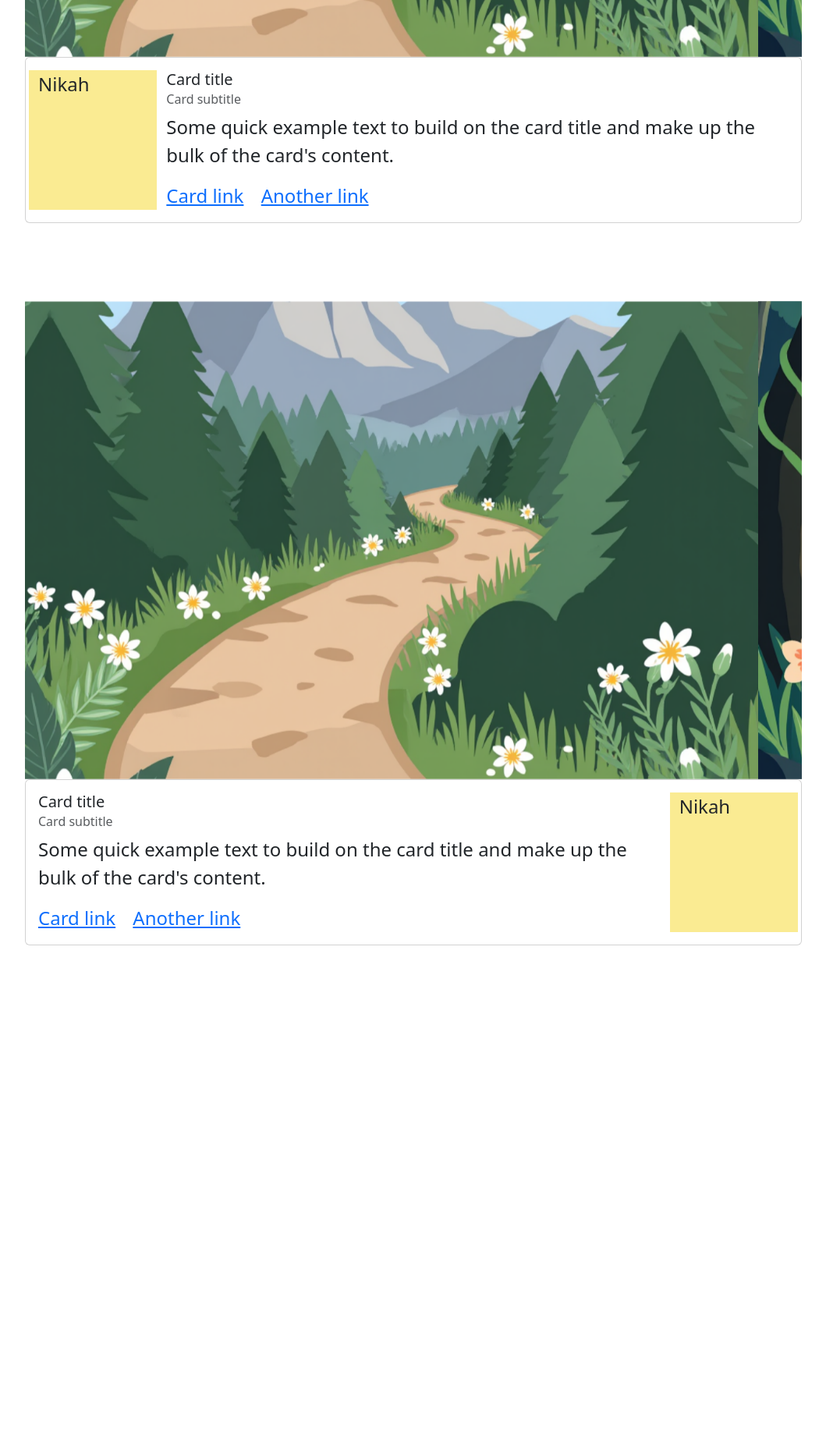
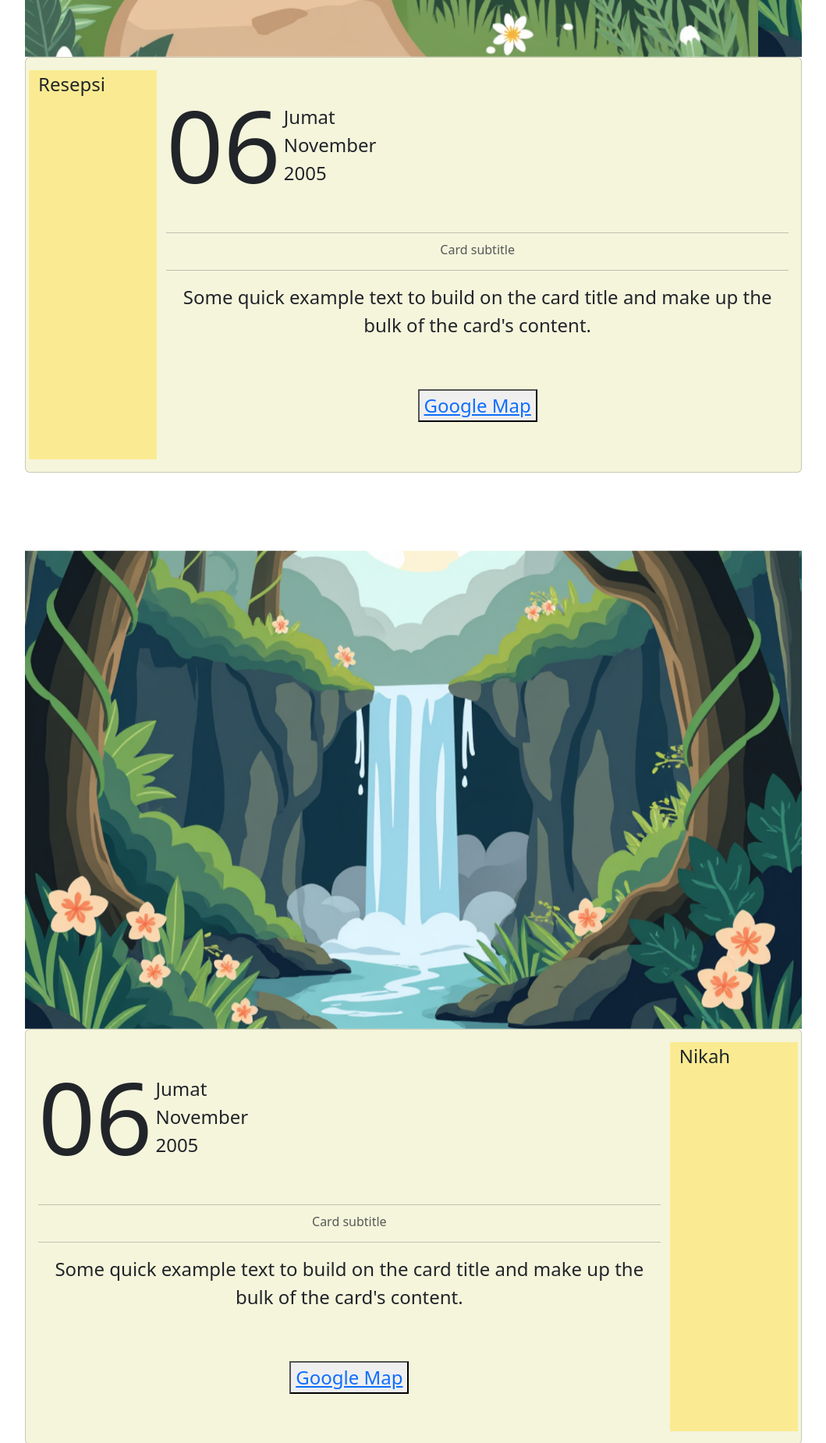
Before and after one commit to mhamry/invitation, a plain HTML site: page index.html in a window 1280 px wide. Shown: the part 9540-11390 px from the top of the page at 78% size, without its empty margins (110-1169 px from the left). Before the commit the page ends 10752 px from the top, so only its background shows below. Drawn offline with nearby package versions, Linux system fonts and the light colour scheme; some packages are replaced by stand-ins of ours; a script that the page names is missing; files whose address does not match are found by name.

Commit message:
ubah rah carousel

```diff
--- a/index.html
+++ b/index.html
@@ -313,20 +313,27 @@
         </div>
         <div class="row mx-5" >
           <div class="col">
-           <div class="card">
+           <div class="card" style="background-color: beige;">
             <div class="card-body">
               <div class="row">
                <div class="col-2" style="background-color: #faeb92;">
                 <div class="widged-box">
-                  <span class="widged-text">Nikah</span>
+                  <span class="widged-text">Resepsi</span>
                 </div>
               </div>
-                <div class="col-10">
-                  <h5 class="card-title">Card title</h5>
+                <div class="col-10 text-center">
+                   <div class="d-flex text-start " style="align-items: center;">
+                    <span style="font-size: 8rem; font-weight: 500; margin-right: 4px; ">06</span>
+                    <span>Jumat <br>November <br>2005</span>
+                   </div>
+                  <hr>
                   <h6 class="card-subtitle mb-2 text-muted">Card subtitle</h6>
+                  <hr>
                   <p class="card-text">Some quick example text to build on the card title and make up the bulk of the card's content.</p>
-                  <a href="#" class="card-link">Card link</a>
-                  <a href="#" class="card-link">Another link</a>
+                  <button class="my-5">
+
+                      <a href="#" class="card-link ">Google Map</a>
+                    </button>
                 </div>
               </div>
             </div>
@@ -337,15 +344,15 @@
       <div class="container" style="margin-top: 100px;">
         <div class="row  mx-5" >
           <div class="col slider-inverted-box">
-            <div id="carouselExampleSlidesOnly" class="carousel slide" data-bs-ride="carousel">
+            <div id="carouselExampleSlidesOnly" class="carousel slide reverse-carousel" data-bs-ride="carousel">
               <div class="carousel-inner">
-                <div class="carousel-item active">
+                <div class="carousel-item active" data-bs-interval="2000">
                   <img src="image/utama/10.png" class="d-block w-100" alt="..." width="100%">
                 </div>
-                <div class="carousel-item">
+                <div class="carousel-item"  data-bs-interval="4000">
                   <img src="image/utama/12.png" class="d-block w-100" alt="..." width="100%">
                 </div>
-                <div class="carousel-item">
+                <div class="carousel-item"  data-bs-interval="3000">
                   <img src="image/utama/11.png" class="d-block w-100" alt="..." width="100%">
                 </div>
               </div>
@@ -354,15 +361,23 @@
         </div>
         <div class="row  mx-5" >
           <div class="col">
-           <div class="card">
+           <div class="card" style="background-color: beige;">
             <div class="card-body">
               <div class="row">
-                <div class="col-10">
-                   <h5 class="card-title">Card title</h5>
+                <div class="col-10 text-center">
+                   <div class="d-flex text-start " style="align-items: center;">
+                    <span style="font-size: 8rem; font-weight: 500; margin-right: 4px; ">06</span>
+                    <span>Jumat <br>November <br>2005</span>
+                   </div>
+                   <hr>
                     <h6 class="card-subtitle mb-2 text-muted">Card subtitle</h6>
+                    <hr>
                     <p class="card-text">Some quick example text to build on the card title and make up the bulk of the card's content.</p>
-                    <a href="#" class="card-link">Card link</a>
-                    <a href="#" class="card-link">Another link</a>
+                    <button class="my-5">
+
+                      <a href="#" class="card-link ">Google Map</a>
+                    </button>
+
                 </div>
 
                  <div class="col-2" style="background-color: #faeb92;">
@@ -376,6 +391,7 @@
           </div>
         </div>
       </div>
+
     </section>
 
     <script src="https://cdn.jsdelivr.net/npm/bootstrap@5.3.8/dist/js/bootstrap.bundle.min.js" integrity="sha384-FKyoEForCGlyvwx9Hj09JcYn3nv7wiPVlz7YYwJrWVcXK/BmnVDxM+D2scQbITxI" crossorigin="anonymous"></script>
--- a/style.css
+++ b/style.css
@@ -342,10 +342,17 @@ h1 {
   .widged-text {
     display: inline-block;
     transform: rotate(-90deg);
-    font-size: 1rem;
+    font-size: 2rem;
     font-weight: bold;
     white-space: nowrap;
     letter-spacing: 2px;
+  }
+
+  .card-title {
+    text-transform: uppercase;
+    font-size: 2rem;
+    letter-spacing: 2px;
+    font-weight: bold;
   }
 
   /* Ubah durasi & efek transisi */
@@ -353,6 +360,19 @@ h1 {
     transition:
       transform 2.2s ease-in-out,
       opacity 2.2s ease-in-out;
+  }
+
+  /* ubah arah carousel */
+  /* Membalik arah slide carousel (kiri → kanan) */
+  /* Carousel atas: kiri → kanan */
+  .reverse-carousel .carousel-item-next:not(.carousel-item-start),
+  .reverse-carousel .active.carousel-item-end {
+    transform: translateX(-100%);
+  }
+
+  .reverse-carousel .carousel-item-prev:not(.carousel-item-end),
+  .reverse-carousel .active.carousel-item-start {
+    transform: translateX(100%);
   }
 
   /* fullscreen di hp */
```
